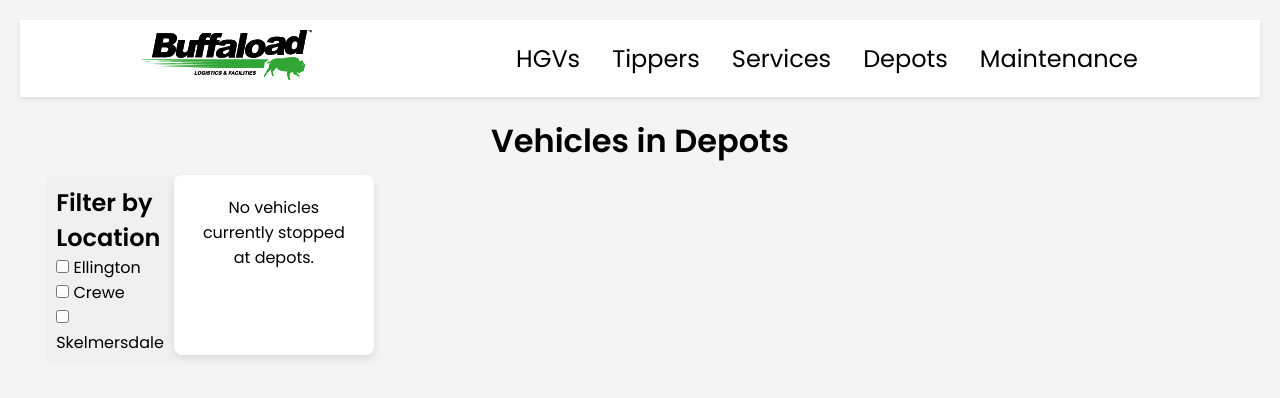
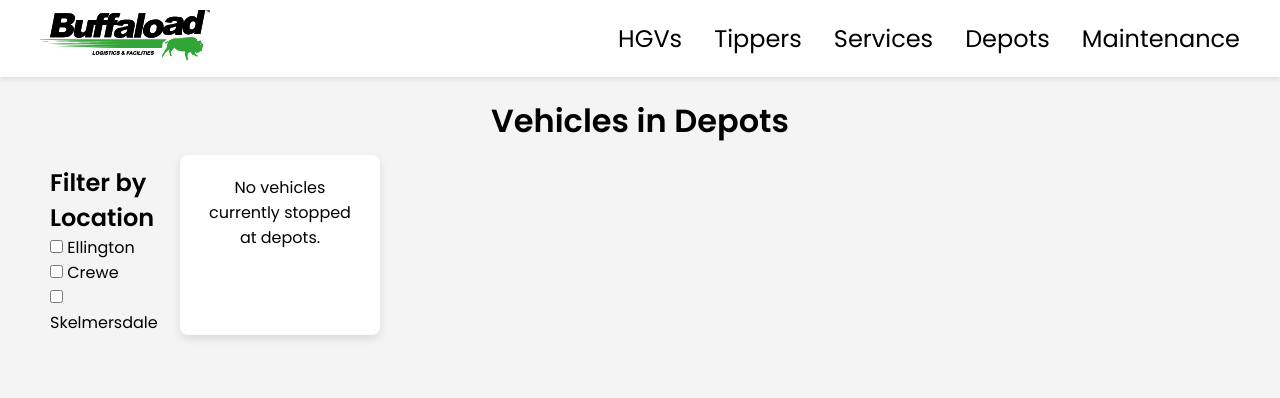
Before and after one commit to CCostaDev/Buffaload_WebApp, a website: page public/depots.html in a window 1280 px wide. Drawn offline with Linux system fonts and the light colour scheme; no server answers.

Commit message:
UI changes

```diff
--- a/public/css/style.css
+++ b/public/css/style.css
@@ -13,22 +13,27 @@ html {
 }
 
 body {
+  /* background-image: url("/assets/Buff_ell.jpg"); */
+  background-size: cover;
+  background-repeat: no-repeat;
+  background-attachment: fixed;
+  background-position: center;
+  margin: 0;
   font-family: "Poppins", sans-serif;
   background-color: #f4f4f4;
-  margin: 0;
-  padding: 20px;
+  padding: 0px;
   display: flex;
   flex-direction: column;
   min-height: 100vh;
 }
 
 header {
-  width: 100%;
-  background-color: #ffffff;
+  width: 100vw;
+  background-color: rgb(255, 255, 255);
   box-shadow: 0 2px 4px rgba(0, 0, 0, 0.1);
   padding: 10px 20px;
   display: flex;
-  flex-direction: column;
+  justify-content: space-between;
   align-items: center;
 }
 
@@ -58,33 +63,43 @@ nav,
 }
 
 nav {
-  justify-content: space-around;
+  justify-content: space-between;
   align-items: center;
   width: 100%;
   max-width: 1200px;
+  margin: 0 auto;
 }
 
 .nav-links {
   gap: 2rem;
   list-style: none;
   font-size: 1.5rem;
+  justify-content: flex-end;
 }
 
 .nav-links li a {
   color: black;
   text-decoration: none;
+  text-decoration-color: transparent;
 }
 
 .nav-links li a:hover {
-  color: grey;
   text-decoration: underline;
-  text-underline-offset: 0.5rem;
-  text-decoration-color: rgb(181, 181, 181);
+  text-underline-offset: 0.8rem;
+  text-decoration-color: rgb(21, 168, 65);
 }
 
 .logo img {
   height: 50px;
   width: auto;
+}
+
+.logo {
+  margin-right: auto;
+}
+
+.logo a {
+  display: inline-block;
 }
 
 /* HAMBURGER MENU */
@@ -220,7 +235,6 @@ ul.card-list {
   margin-left: 20px;
   max-width: 200px;
   padding: 10px;
-  background-color: #f0f0f0;
   border-radius: 8px;
 }
 
```
